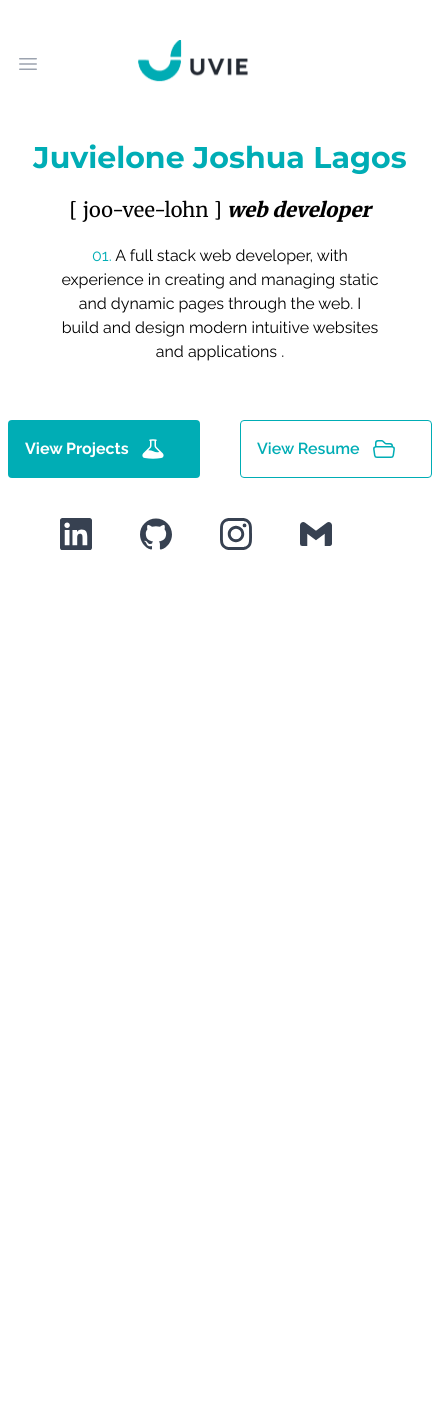
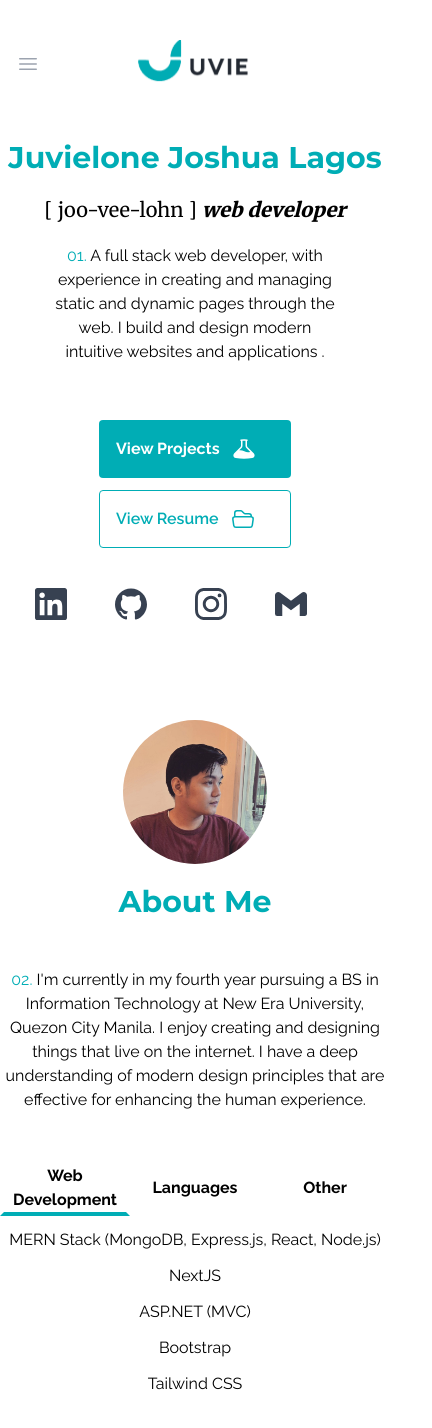
Before and after one commit to juvielone/porfolio-v4, a Next.js app: page / in a window 390 px wide. Shown: the top 1428 px of the page, 432 px wide, since content can reach past the window. Before the commit the page ends 844 px from the top, so only its background shows below. Built offline with nearby package versions, Linux system fonts and the light colour scheme.

Commit message:
About animation and minor fix implemented

```diff
--- a/app/animations/variants.js
+++ b/app/animations/variants.js
@@ -111,3 +111,30 @@ export const social_variant = {
     transition: { duration: 0.7 },
   },
 };
+
+//About =============================================
+export const about_container = {
+  hidden: { opacity: 0 },
+  show: {
+    opacity: 1,
+    transition: {
+      delay: 0.3,
+      duration: 0.4,
+      staggerChildren: 0.5,
+    },
+  },
+};
+export const about_profile = {
+  hidden: { opacity: 0, y: "100vh" },
+  show: { opacity: 1, y: 0, transition: { duration: 1 } },
+};
+
+export const about_content = {
+  hidden: { opacity: 0, y: "10vh" },
+  show: { opacity: 1, y: 0, transition: { duration: 0.5 } },
+};
+
+export const about_tab = {
+  hidden: { opacity: 0, y: "30vh" },
+  show: { opacity: 1, y: 0, transition: { duration: 0.5 } },
+};
--- a/app/components/AboutTabs.jsx
+++ b/app/components/AboutTabs.jsx
@@ -1,14 +1,17 @@
 "use client";
+import { motion } from "framer-motion";
 import { Tab } from "@headlessui/react";
+import { about_tab } from "../animations/variants";
 import classNames from "classnames";
 const Tabs = () => {
   return (
-    // Javascript, C#, Java, MERN , ASP.NET, MVC, FLutter, Bootsrap, Tailwind,
-    //   Microsoft Azure,
-
-    <div className="mt-12 font_content md:text-lg lg:text-xl lg:w-5/6 ml-3 lg:text-left lg:h-64">
+    <motion.div
+      className="mt-12 font_content md:text-lg lg:text-lg
+     lg:w-5/6 lg:ml-3 lg:text-left lg:h-64"
+      variants={about_tab}
+    >
       <Tab.Group>
-        <Tab.List className="grid grid-cols-3 font-bold">
+        <Tab.List className="grid grid-cols-3 font-bold ">
           <Tab
             className={({ selected }) =>
               classNames(
@@ -40,8 +43,9 @@ const Tabs = () => {
           </Tab>
         </Tab.List>
         <Tab.Panels className="mt-2">
+          {/* Web Development */}
           <Tab.Panel>
-            <ul className="list-disc">
+            <ul className="lg:list-disc">
               <li className="mt-3">
                 MERN Stack (MongoDB, Express.js, React, Node.js)
               </li>
@@ -51,15 +55,17 @@ const Tabs = () => {
               <li className="mt-3">Tailwind CSS</li>
             </ul>
           </Tab.Panel>
+          {/* Languanges */}
           <Tab.Panel>
-            <ul className="list-disc">
+            <ul className="lg:list-disc">
               <li className="mt-3">Javascript</li>
               <li className="mt-3">C#</li>
               <li className="mt-3">Java</li>
             </ul>
           </Tab.Panel>
+          {/* Others */}
           <Tab.Panel>
-            <ul className="list-disc">
+            <ul className="lg:list-disc">
               <li className="mt-3">Microsoft Azure</li>
               <li className="mt-3">Power BI</li>
               <li className="mt-3">Figma</li>
@@ -67,7 +73,7 @@ const Tabs = () => {
           </Tab.Panel>
         </Tab.Panels>
       </Tab.Group>
-    </div>
+    </motion.div>
   );
 };
 
--- a/app/components/Navbar.jsx
+++ b/app/components/Navbar.jsx
@@ -24,7 +24,7 @@ export default function Example() {
     <Disclosure as="nav" className="bg-inherit font_heading">
       {({ open }) => (
         <>
-          <div className="mx-auto max-w-7xl px-2 sm:px-6 lg:px-8 lg:mt-11 pt-8">
+          <div className="mx-auto w-screen lg:max-w-7xl px-2 sm:px-6 lg:px-8 lg:mt-11 pt-8">
             <div className="relative flex h-16 items-center justify-between">
               <div className="absolute inset-y-0 left-0 flex items-center sm:hidden">
                 {/* Mobile menu button*/}
--- a/app/components/sections/About.jsx
+++ b/app/components/sections/About.jsx
@@ -1,9 +1,22 @@
+import { motion } from "framer-motion";
+import {
+  about_container,
+  about_profile,
+  about_content,
+} from "../../animations/variants";
 import Image from "next/image";
 import Tabs from "../AboutTabs";
+
 const About = () => {
   return (
-    <div className=" grid pb-20 mt-20  lg:grid-cols-2 lg:mt-20 lg:pb-44">
-      <div className="mx-auto my-auto">
+    <motion.div
+      className=" grid pb-20 mt-20  lg:grid-cols-2 lg:mt-20 lg:pb-44"
+      variants={about_container}
+      initial="hidden"
+      whileInView="show"
+    >
+      {/* Profile Image */}
+      <motion.div className="mx-auto my-auto" variants={about_profile}>
         <Image
           className="w-36 h-34 rounded-full lg:h-92 lg:w-2/3 lg:ml-12"
           src="/images/leme.jpg"
@@ -11,15 +24,20 @@ const About = () => {
           width={400}
           height={540}
         />
-      </div>
+      </motion.div>
 
-      <div className="my-auto text-center lg:w-5/6">
-        <h1 className="text-primary-100 font_heading font-bold text-3xl mt-5 lg:text-left lg:m-0 lg:text-6xl">
+      <motion.div className="my-auto text-center lg:w-5/6">
+        <motion.h1
+          className="text-primary-100 font_heading
+        font-bold text-3xl mt-5 lg:text-left lg:m-0 lg:text-6xl"
+          variants={about_content}
+        >
           About Me
-        </h1>
-        <p
+        </motion.h1>
+        <motion.p
           className="font_content w-96 mx-auto mt-12 md:text-lg lg:mx-0
-         lg:mt-16 lg:text-xl lg:text-left lg:w-5/6"
+          lg:mt-16 lg:text-xl lg:text-left lg:w-5/6"
+          variants={about_content}
         >
           <span className="text-primary-100 ">02. </span>
           I'm currently in my fourth year pursuing a BS in Information
@@ -27,10 +45,10 @@ const About = () => {
           and designing things that live on the internet. I have a deep
           understanding of modern design principles that are effective for
           enhancing the human experience.
-        </p>
+        </motion.p>
         <Tabs />
-      </div>
-    </div>
+      </motion.div>
+    </motion.div>
   );
 };
 
--- a/app/components/sections/Hero.jsx
+++ b/app/components/sections/Hero.jsx
@@ -15,7 +15,7 @@ const Hero = () => {
 
   return (
     <motion.div
-      className=" grid lg:grid-cols-12 mx-auto max-w-7xl px-2 sm:px-6 lg:px-8 lg:max-h-7xl pt-6"
+      className=" grid w-screen lg:grid-cols-12 mx-auto lg:max-w-7xl px-2 sm:px-6 lg:px-8 lg:max-h-7xl pt-6"
       variants={hero_container}
       initial="hidden"
       animate="show"
@@ -45,12 +45,13 @@ const Hero = () => {
         </motion.p>
 
         <motion.div
-          className="mt-14 pb-10 lg:pb-16 font_content flex"
+          className="mt-14 pb-10 lg:pb-16 font_content lg:flex"
           variants={content_variant}
         >
+          {/* View Proj Btn */}
           <motion.button
             className="bg-primary-100 hover:bg-primary-200 text-white font-bold
-            py-4 px-4 border border-transparent rounded w-48 flex"
+            mx-auto py-4 px-4 border border-transparent rounded w-48 flex lg:mx-0"
             whileHover={{ scale: 1.04 }}
             whileTap={{ scale: 0.9 }}
             onMouseEnter={() => setBtnOneHover(true)}
@@ -64,11 +65,13 @@ const Hero = () => {
               <BeakerIcon className="h-6 w-6 text-white" />
             </motion.span>
           </motion.button>
+
+          {/* Resume Btn */}
           <motion.button
             className="bg-transparent hover:bg-primary-100
            text-primary-100 font-semibold w-48 hover:text-white
             py-4 px-4 border border-primary-100 hover:border-transparent rounded
-            ml-10 flex"
+            mx-auto mt-3 flex lg:ml-10 lg:my-0"
             whileHover={{ scale: 1.04 }}
             whileTap={{ scale: 0.9 }}
             onMouseEnter={() => setBtnTwoHover(true)}
--- a/app/page.js
+++ b/app/page.js
@@ -29,10 +29,10 @@ const Home = () => {
           {/* <Test /> */}
           <Navbar />
           <Hero />
-          {/* <About />
-          <Experience />
-          <Projects />
-          <Contact /> */}
+          <About />
+          {/* <Experience /> */}
+          {/* <Projects /> */}
+          {/* <Contact /> */}
         </>
       )}
     </AnimatePresence>
```
